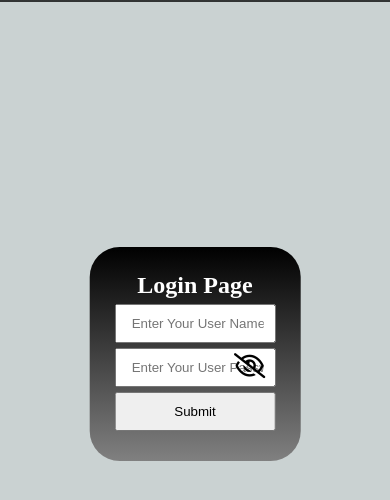
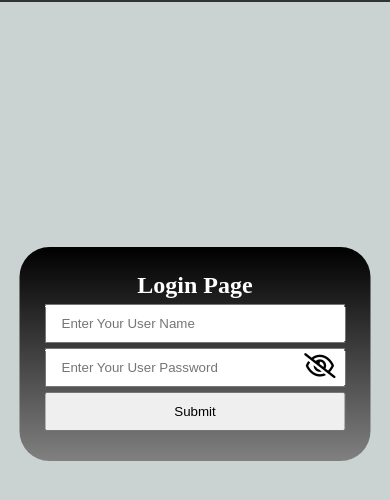
Before and after one commit to menna-mohamed12664/app-JS, a plain HTML site: page login.html in a window 390 px wide. Shown: the part 68-568 px from the top of the page. Drawn offline with Linux system fonts and the light colour scheme.

Commit message:
Update style.css

```diff
--- a/css/style.css
+++ b/css/style.css
@@ -402,5 +402,7 @@ footer {
         font-size: 13px;
         padding: 6px;
     }
-
+    #section-form{
+        width: 90%;
+    }
 }
```
